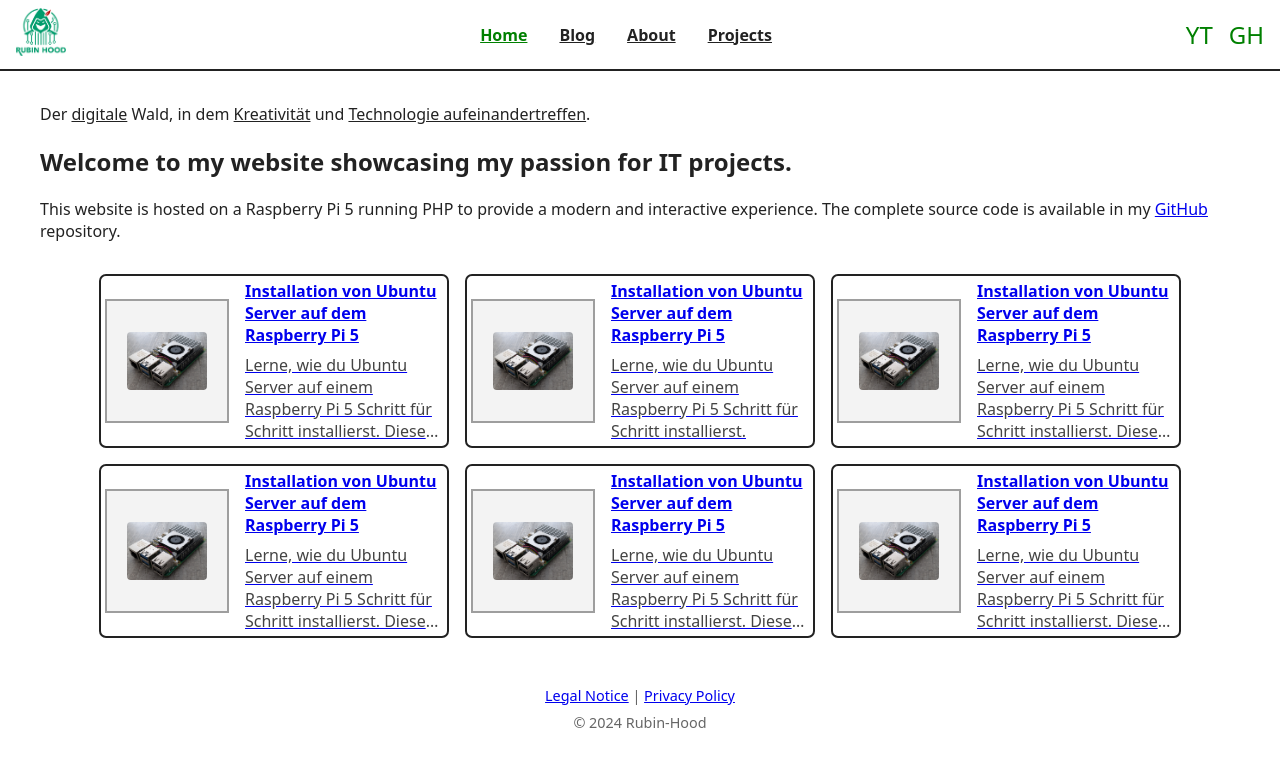
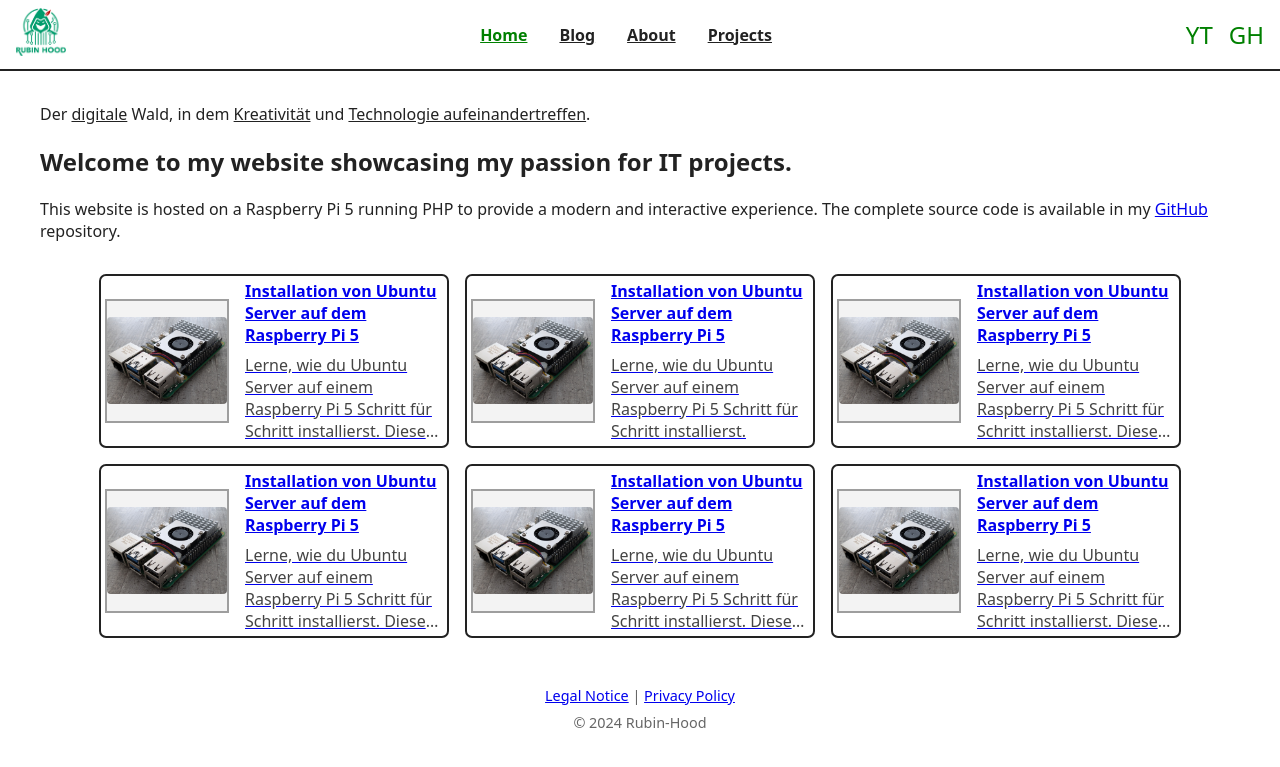
Before and after one commit to rubin-hood/rubinhood-blog, a Jekyll site: the page built from index.md, in a window 1280 px wide. Shown: the top 767 px of the page. Built offline with Jekyll 4.4.1, drawn with Linux system fonts in a browser that asks for light colours.

Commit message:
Update style.css

```diff
--- a/assets/css/style.css
+++ b/assets/css/style.css
@@ -125,8 +125,8 @@ main {
 }
 
 .blog-card .card-img img {
-  max-width: 80px;        /* passt zur bisherigen Platzhaltergröße */
-  max-height: 80px;       /* bleibt quadratisch */
+  max-width: 120px;        /* passt zur bisherigen Platzhaltergröße */
+  max-height: 120px;       /* bleibt quadratisch */
   object-fit: cover;      /* füllt den Platz gut aus */
   border-radius: 4px;     /* etwas abgerundet, optional */
   display: block;         /* kein unerwünschter Abstand unten */
```
